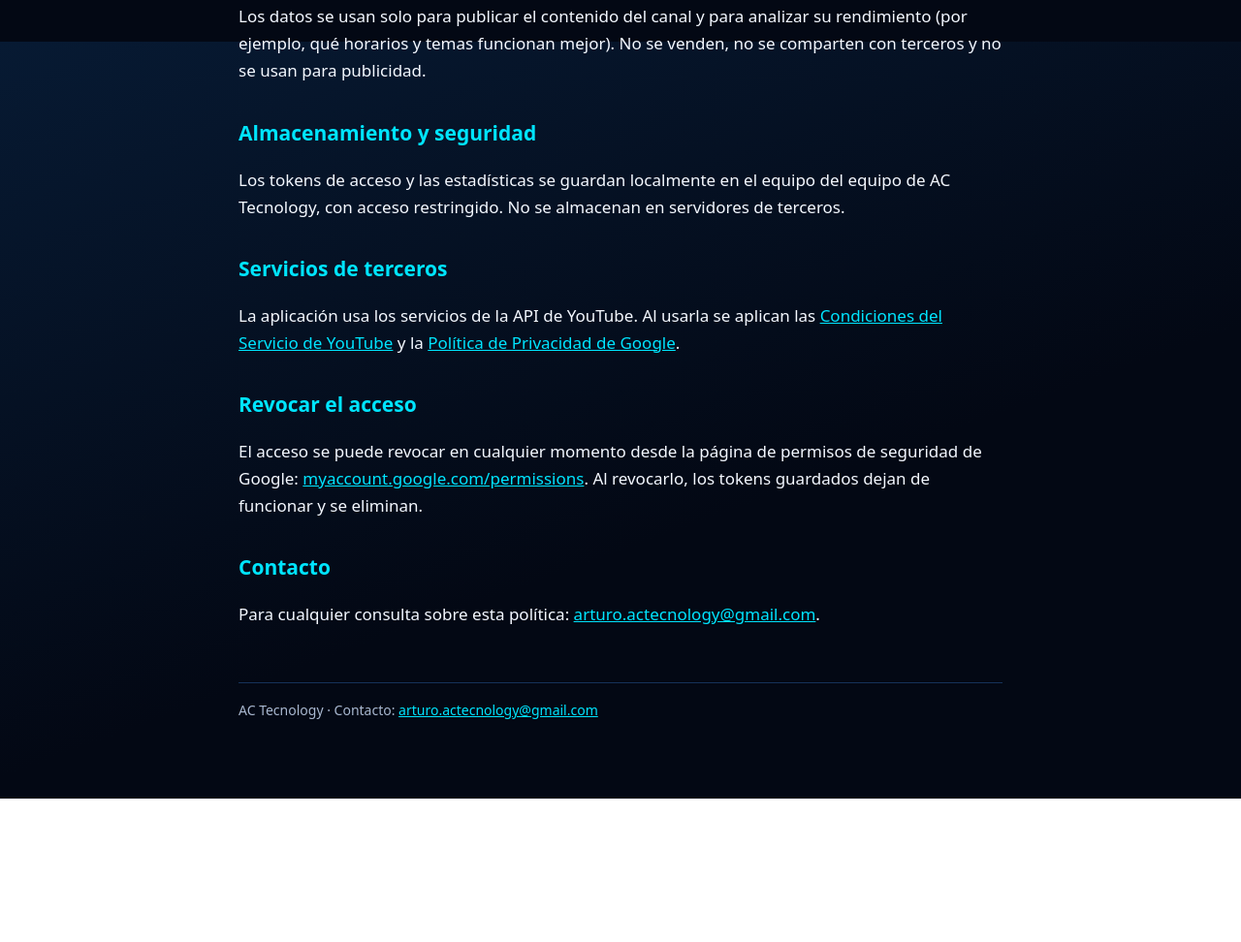
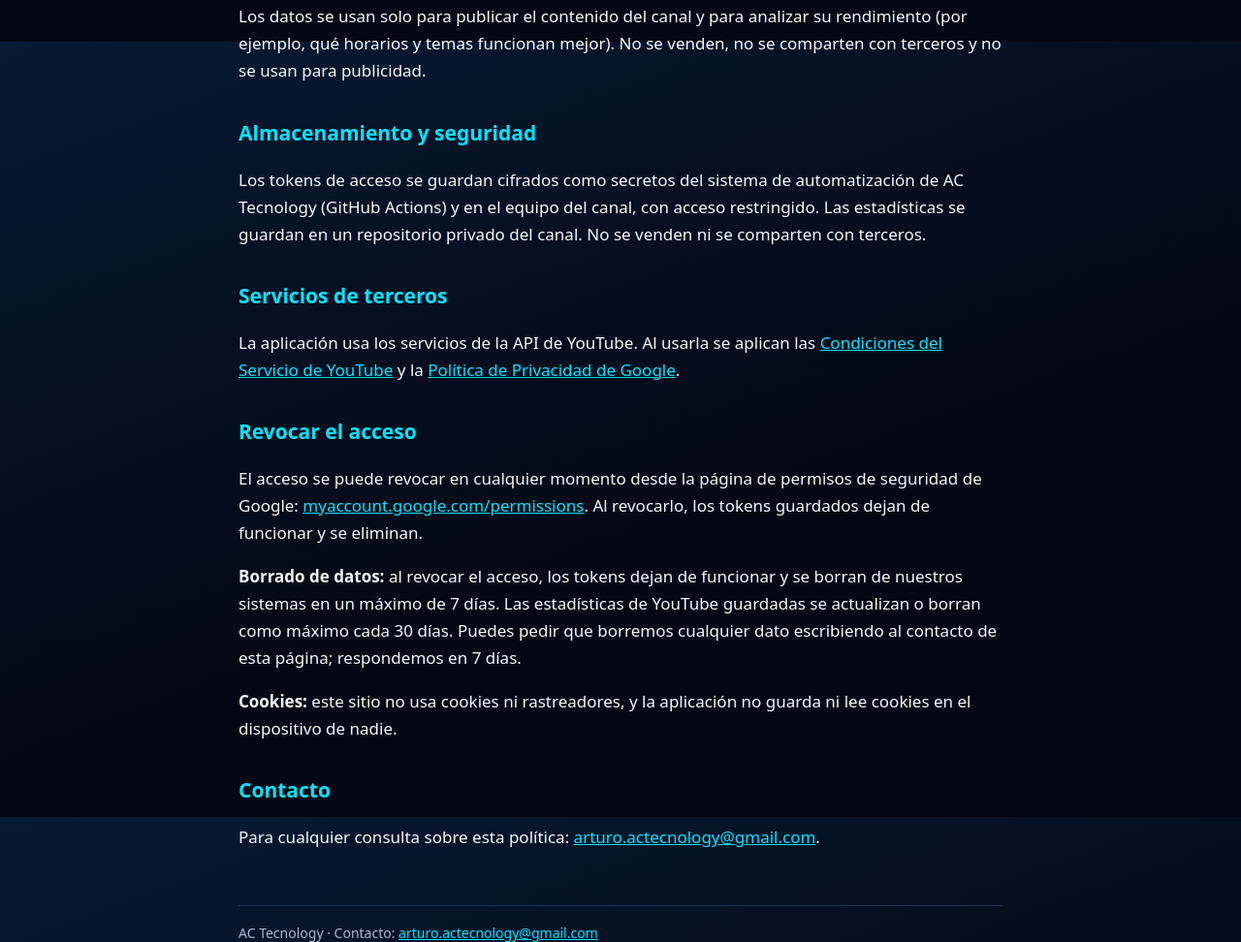
Before and after one commit to AC-Tecnology/canal, a plain HTML site: page privacidad.html in a window 1280 px wide. Shown: the part 757-1729 px from the top of the page at 97% size. Before the commit the page ends 1581 px from the top, so only its background shows below. Drawn offline with Linux system fonts and the light colour scheme.

Commit message:
Privacidad: almacenamiento real, borrado de datos y cookies; marca de YouTube en el inicio

```diff
--- a/privacidad.html
+++ b/privacidad.html
@@ -26,11 +26,13 @@ footer{margin-top:56px;color:var(--muted);font-size:14px;border-top:1px solid va
 <h2>Uso de los datos</h2>
 <p>Los datos se usan solo para publicar el contenido del canal y para analizar su rendimiento (por ejemplo, qué horarios y temas funcionan mejor). No se venden, no se comparten con terceros y no se usan para publicidad.</p>
 <h2>Almacenamiento y seguridad</h2>
-<p>Los tokens de acceso y las estadísticas se guardan localmente en el equipo del equipo de AC Tecnology, con acceso restringido. No se almacenan en servidores de terceros.</p>
+<p>Los tokens de acceso se guardan cifrados como secretos del sistema de automatización de AC Tecnology (GitHub Actions) y en el equipo del canal, con acceso restringido. Las estadísticas se guardan en un repositorio privado del canal. No se venden ni se comparten con terceros.</p>
 <h2>Servicios de terceros</h2>
 <p>La aplicación usa los servicios de la API de YouTube. Al usarla se aplican las <a href="https://www.youtube.com/t/terms">Condiciones del Servicio de YouTube</a> y la <a href="https://policies.google.com/privacy">Política de Privacidad de Google</a>.</p>
 <h2>Revocar el acceso</h2>
 <p>El acceso se puede revocar en cualquier momento desde la página de permisos de seguridad de Google: <a href="https://myaccount.google.com/permissions">myaccount.google.com/permissions</a>. Al revocarlo, los tokens guardados dejan de funcionar y se eliminan.</p>
+<p><b>Borrado de datos:</b> al revocar el acceso, los tokens dejan de funcionar y se borran de nuestros sistemas en un máximo de 7 días. Las estadísticas de YouTube guardadas se actualizan o borran como máximo cada 30 días. Puedes pedir que borremos cualquier dato escribiendo al contacto de esta página; respondemos en 7 días.</p>
+<p><b>Cookies:</b> este sitio no usa cookies ni rastreadores, y la aplicación no guarda ni lee cookies en el dispositivo de nadie.</p>
 <h2>Contacto</h2>
 <p>Para cualquier consulta sobre esta política: <a href="mailto:arturo.actecnology@gmail.com">arturo.actecnology@gmail.com</a>.</p>
 <footer>AC Tecnology · Contacto: <a href="mailto:arturo.actecnology@gmail.com">arturo.actecnology@gmail.com</a></footer>
```
Also changed, not shown: index.html (+1 -1 lines).
